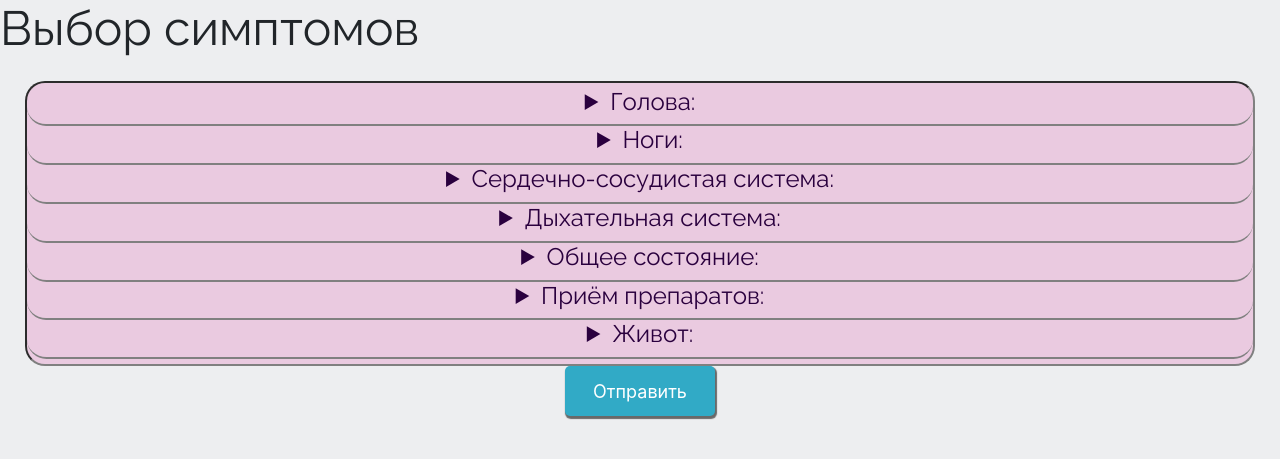
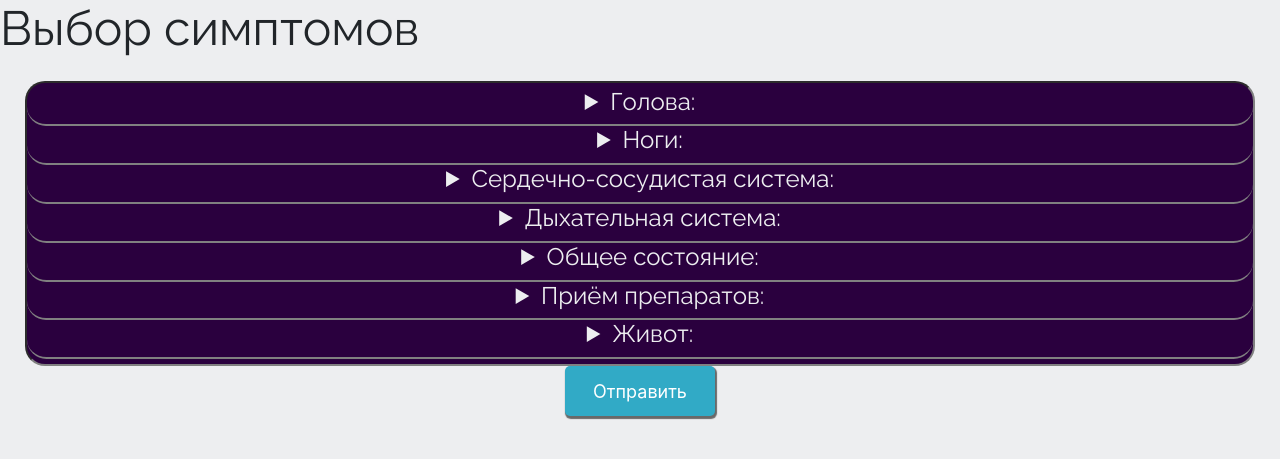
Before and after one commit to svetosh/Project-Online-Doctor, a Django app: page /sddds/ in a window 1280 px wide. Shown: the top 459 px of the page. Run offline with Django 3.2, Linux system fonts and the light colour scheme; data comes from the database, SQL or seed files in the repository; some libraries are stand-ins or nearby versions.

Commit message:
Improved  templates and database contents

```diff
--- a/POD/SDDDS/static/SDDDS/css/test.css
+++ b/POD/SDDDS/static/SDDDS/css/test.css
@@ -23,9 +23,9 @@
     border-color: gray;
 	border-width: 2px;
 	border-style: inset;
-	color: #2A003E;
+	color: #EDEEF0;
 	font-size: 14px;
-	background: #EACAE0;
+	background: #2A003E;
 	cursor: pointer;
 	border-radius: 20px;
 	-ms-user-select: none;
```
